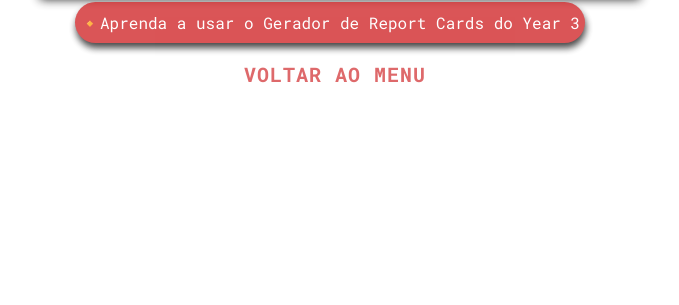
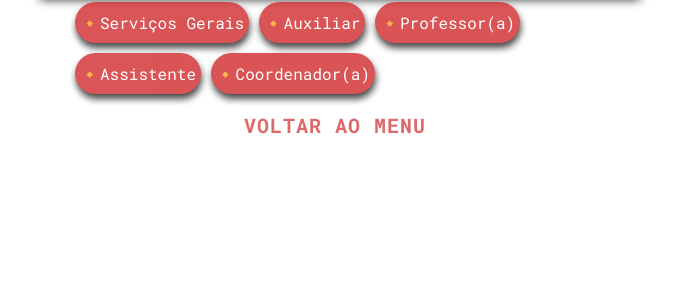
Before and after one commit to carulla/MapleEAD, a plain HTML site: page fund1.html in a window 1280 px wide. Shown: the part 495-800 px from the top of the page, without its empty margins (305-984 px from the left). Drawn offline with Linux system fonts and the light colour scheme.

Commit message:
Update fund1.html

```diff
--- a/fund1.html
+++ b/fund1.html
@@ -15,7 +15,11 @@
       <h2> Qual função você desempenha no Fundamental 1?</h2>
       <img src='https://storagemaplebearbearbr.blob.core.windows.net/maplebear-media/filer_public_thumbnails/filer_public/e7/18/e718f200-d831-48ac-9c2e-212737f845f8/img_1081_1.jpg__1200x800_q85_subsampling-2.jpg'>
       <ul>
-        <li><a href="./report_cards_Year3.html">Aprenda a usar o Gerador de Report Cards do Year 3</a></li>
+        <li><a href="./s_gerais.html">Serviços Gerais</a></li>
+        <li><a href="./aux_fund1.html">Auxiliar</a></li>
+        <li><a href="./prof_fund1.html">Professor(a)</a></li>
+        <li><a href="./assist_fund1.html">Assistente</a></li>
+        <li><a href="./coord_fund1.html">Coordenador(a)</a></li>
       </ul>
     </div>
    <div id="footer">
```
